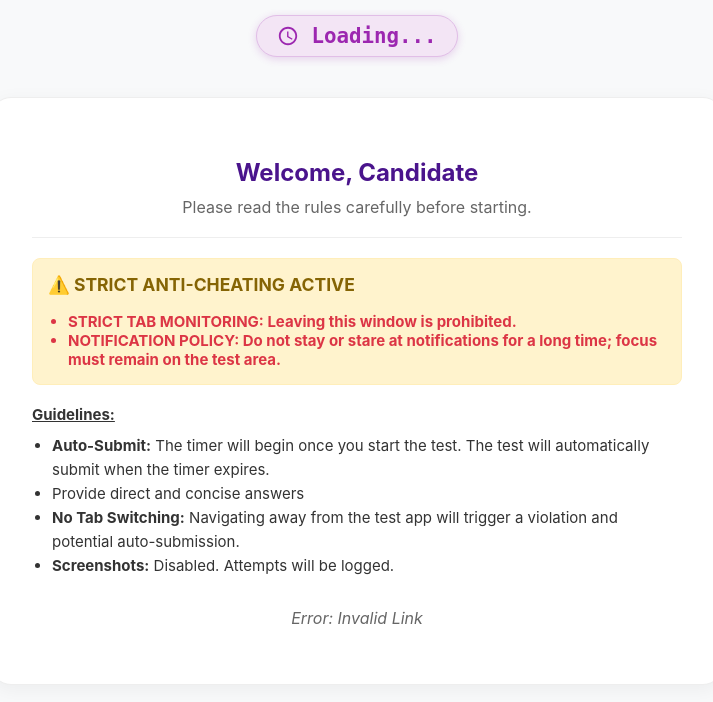
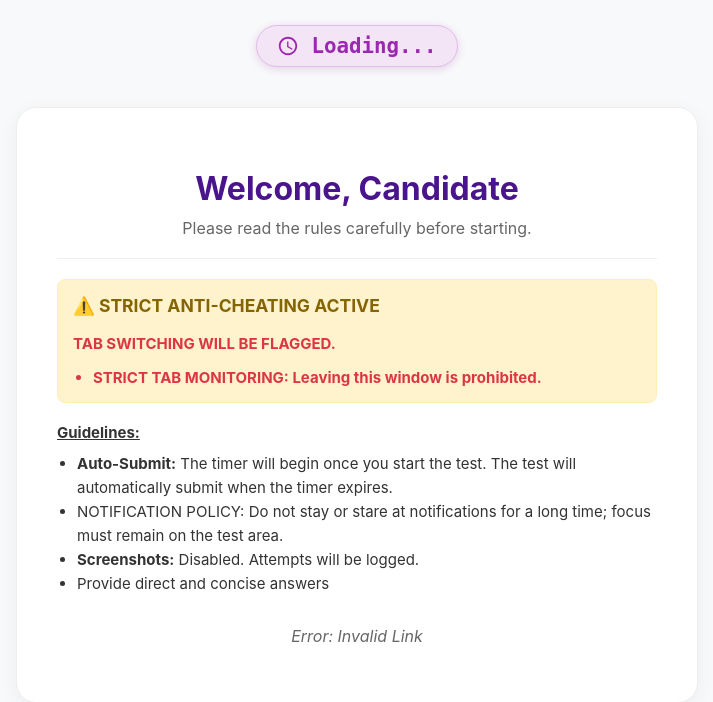
Before and after one commit to nfpltech3/aptitude-backend-api, a FastAPI app: template templates/index.html in a window 1280 px wide. Shown: the top 702 px of the page, without its empty margins (283-996 px from the left). Run offline with FastAPI, Linux system fonts and the light colour scheme; the template is opened without the code that fills it, so the values that code supplies are empty.

Commit message:
another ui fix
re-changes in welcome screen

```diff
--- a/templates/index.html
+++ b/templates/index.html
@@ -2,7 +2,7 @@
 <html lang="en">
 <head>
     <meta charset="UTF-8">
-    <meta name="viewport" content="width=device-width, initial-scale=1.0, maximum-scale=1.0, user-scalable=no">
+    <meta name="viewport" content="width=device-width, initial-scale=1.0, maximum-scale=1.0, user-scalable=no viewport-fit=cover">
     <title>Candidate Assessment</title>
     <style>
         :root {
@@ -27,9 +27,10 @@
         #timer-container {
             display: flex;
             justify-content: center;
-            margin-bottom: 20px;
+            margin-bottom: 10px;
             position: sticky;
-            top: 10px;
+            top: env(safe-area-inset-top, 10px);
+            padding-top: 10px;
             z-index: 1000;
         }
 
@@ -241,7 +242,7 @@
 
         /* --- WELCOME SCREEN --- */
         #welcome-screen {
-            max-width: 650px;
+            max-width: 600px;
             margin: 40px auto;
             background: white;
             padding: 40px;
@@ -449,7 +450,7 @@
     </div>
 
     <div id="welcome-screen">
-        <h2 id="welcome-msg" style="color:#4A148C; margin-bottom: 10px;">Welcome to the Assessment</h2>
+        <h1 id="welcome-msg" style="color:#4A148C; margin-bottom: 10px;">Welcome to the Assessment</h1>
         <p style="color:#666; margin-top:0;">Please read the rules carefully before starting.</p>
 
         <hr style="border:0; border-top:1px solid #eee; margin:20px 0;">
@@ -457,18 +458,21 @@
         <div style="text-align:left; margin-bottom:30px; font-size: 15px; color: #333;">
             <div style="background:#fff3cd; color:#856404; padding:15px; border-radius:8px; margin-bottom:20px; border: 1px solid #ffeeba;">
                 <h3 style="margin-top:0; color:#856404;">⚠️ STRICT ANTI-CHEATING ACTIVE</h3>
+                <p style="margin-bottom:0; font-weight:bold; color:#dc3545;">
+                    TAB SWITCHING WILL BE FLAGGED.
+                </p>
                 <ul style="margin-bottom:0; font-weight:bold; color:#dc3545; padding-left: 20px;">
                     <li>STRICT TAB MONITORING: Leaving this window is prohibited.</li>
-                    <li>NOTIFICATION POLICY: Do not stay or stare at notifications for a long time; focus must remain on the test area.</li>
+
                 </ul>
             </div>
 
             <strong><u>Guidelines:</u></strong>
             <ul style="margin-top:10px; padding-left:20px; line-height: 1.6;">
                 <li><b>Auto-Submit:</b> The timer will begin once you start the test. The test will automatically submit when the timer expires.</li>
+                <li>NOTIFICATION POLICY: Do not stay or stare at notifications for a long time; focus must remain on the test area.</li>
+                <li><b>Screenshots:</b> Disabled. Attempts will be logged.</li>
                 <li>Provide direct and concise answers</li>
-                <li><b>No Tab Switching:</b> Navigating away from the test app will trigger a violation and potential auto-submission.</li>
-                <li><b>Screenshots:</b> Disabled. Attempts will be logged.</li>
             </ul>
         </div>
 
```
